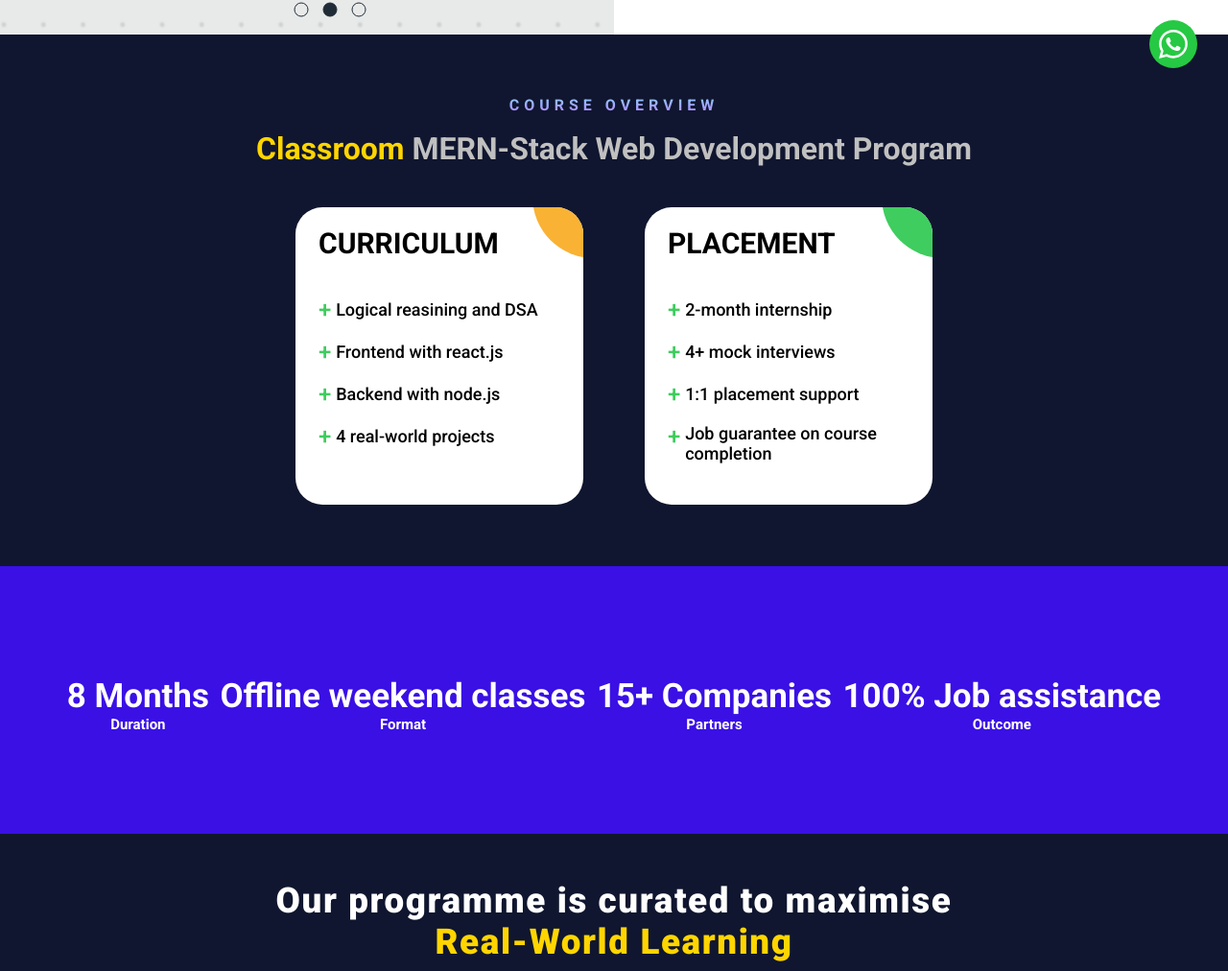
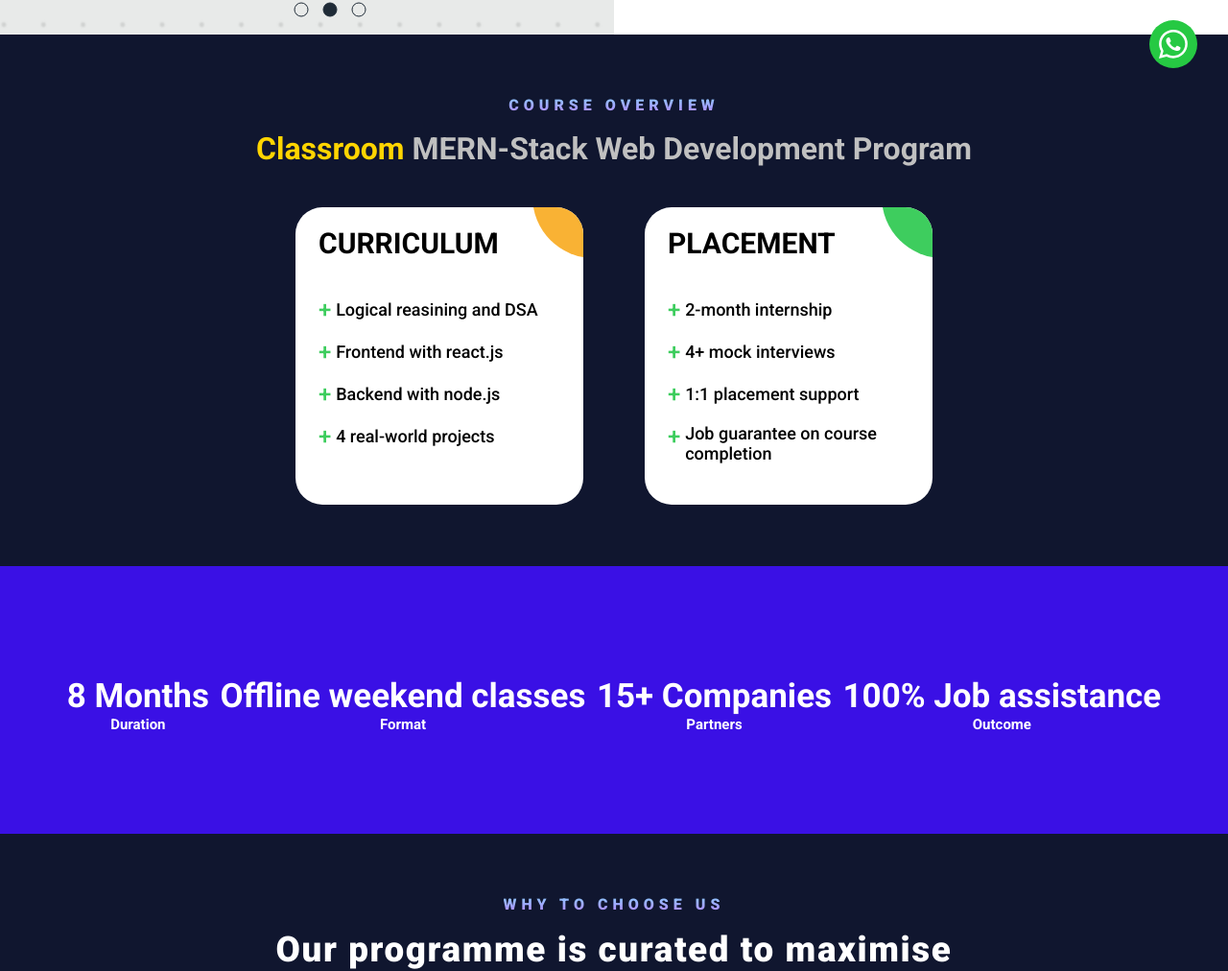
Before and after one commit to drumil32/Ed-Tech, a React (Vite) app in the folder frontend/: page / in a window 1280 px wide. Shown: the part 697-1709 px from the top of the page at 96% size. Built offline with nearby package versions, Linux system fonts and the light colour scheme.

Commit message:
updated why to choose us heading

```diff
--- a/frontend/src/components/organisms/Courses/Courses.tsx
+++ b/frontend/src/components/organisms/Courses/Courses.tsx
@@ -7,10 +7,6 @@ const Courses: React.FC = () => {
       <section className={styles.courcesContainer} id="courses">
         <h5
           className={styles.sectionTitle}
-          style={{
-            fontSize: "16px",
-            fontWeight: 700,
-          }}
         >
           Course Overview
         </h5>
--- a/frontend/src/components/organisms/Courses/style.module.scss
+++ b/frontend/src/components/organisms/Courses/style.module.scss
@@ -11,14 +11,13 @@
   flex-wrap: wrap;
   position: relative;
   background-color: #10162F;
-  padding-bottom: 0;
 
   @include xsm-max {
     padding: 2rem 1rem;
   }
 
   .sectionTitle {
-    font-size: 1.9rem;
+    font-size: 1rem;
     font-weight: 800;
     margin-bottom: 1rem;
     letter-spacing: 0.1rem;
@@ -87,7 +86,6 @@
     justify-content: center;
     gap: 4rem;
     background-color: #10162F;
-    margin-bottom: 4rem;
   }
 
   .ag_courses_item {
--- a/frontend/src/components/organisms/Features/Features.tsx
+++ b/frontend/src/components/organisms/Features/Features.tsx
@@ -6,6 +6,11 @@ const Features: React.FC = () => {
   return (
     <section className={styles.featureSection}>
       <div className={styles.featuresContainer}>
+      <h5
+          className={styles.sectionHeading}
+        >
+          Why to choose us
+        </h5>
         <h1 className={styles.sectionTitle}>Our programme is curated to maximise <span>real-world learning</span></h1>
         <FeaturesCarausal />
         <div style={{backgroundColor:"#FFD500",padding:"1rem 3rem",borderRadius:"10px"}}>
--- a/frontend/src/components/organisms/Features/style.module.scss
+++ b/frontend/src/components/organisms/Features/style.module.scss
@@ -5,18 +5,38 @@
   flex-direction: column;
   justify-content: center;
   align-items: center;
-  background-color: #10162F;
+  background-color: #10162f;
   .featuresContainer {
     width: 100%;
-    max-width: 1580px;
-    padding: 3rem;
+    padding: 4rem 3rem;
     display: flex;
     flex-direction: column;
     justify-content: center;
     align-items: center;
     flex-wrap: wrap;
+    position: relative;
+    background-color: #10162F;
+
     @include xsm-max {
-      padding: 1.7rem;
+      padding: 2rem 1rem;
+    }
+
+    .sectionHeading {
+      font-size: 1rem;
+      font-weight: 800;
+      margin-bottom: 1rem;
+      letter-spacing: 0.1rem;
+      text-transform: uppercase;
+      z-index: 5;
+      letter-spacing: 5px;
+      background: linear-gradient(
+        180deg,
+        rgb(139, 207, 255) 0%,
+        rgb(180, 133, 255) 100%,
+        rgb(196, 114, 255) 100%
+      );
+      -webkit-text-fill-color: transparent;
+      -webkit-background-clip: text;
     }
 
     .sectionTitle {
@@ -29,7 +49,7 @@
       letter-spacing: 0.1rem;
       text-align: center;
       span {
-        color: #FFD500;
+        color: #ffd500;
         text-transform: capitalize;
       }
       @include xsm-max {
```
